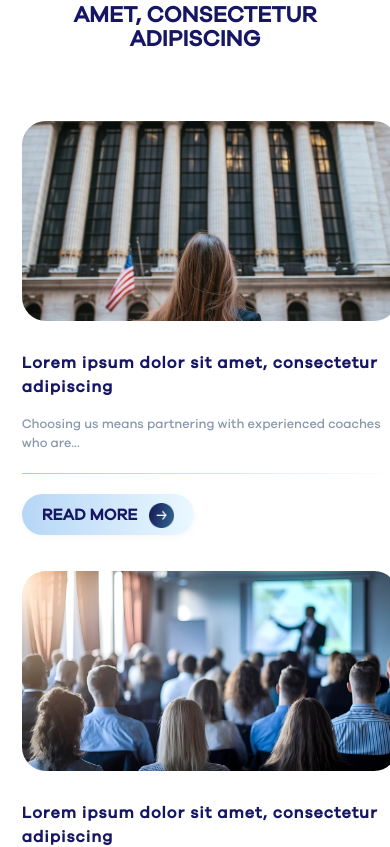
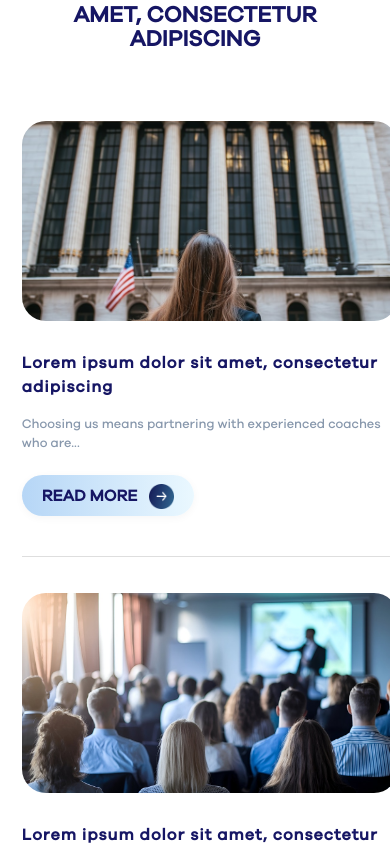
Before and after one commit to imJignesh/iti, a Next.js app: page / in a window 390 px wide. Shown: the part 9865-10712 px from the top of the page. Built offline with nearby package versions, Linux system fonts and the light colour scheme.

Commit message:
Add files via upload

```diff
--- a/src/styles/Home.module.css
+++ b/src/styles/Home.module.css
@@ -2692,6 +2692,16 @@
     padding: 10px 20px 15px 20px;
     margin: 0 auto;
   }
+  .blogSection .blogCard{
+    padding-bottom: 40px;
+    border-bottom: 1px solid #dedede;
+  }
+  .blogSection .blogCardDesc {
+    margin-bottom: 10px;
+  }
+  .blogSection .blogCardLine{
+    display: none;
+  }
 }
 @media (max-width: 767px) {
   .blogSection .blogSubtitle,
```
